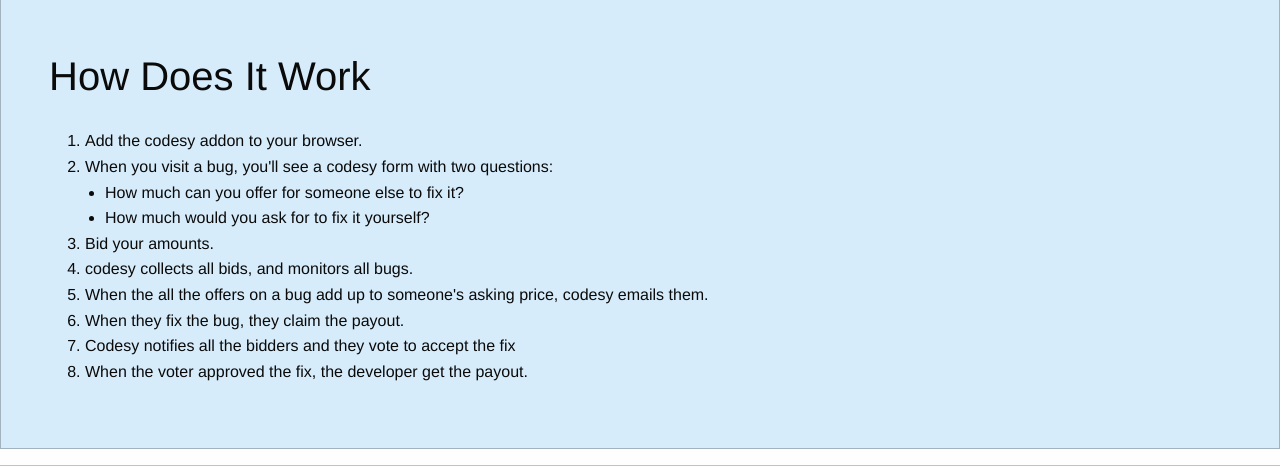
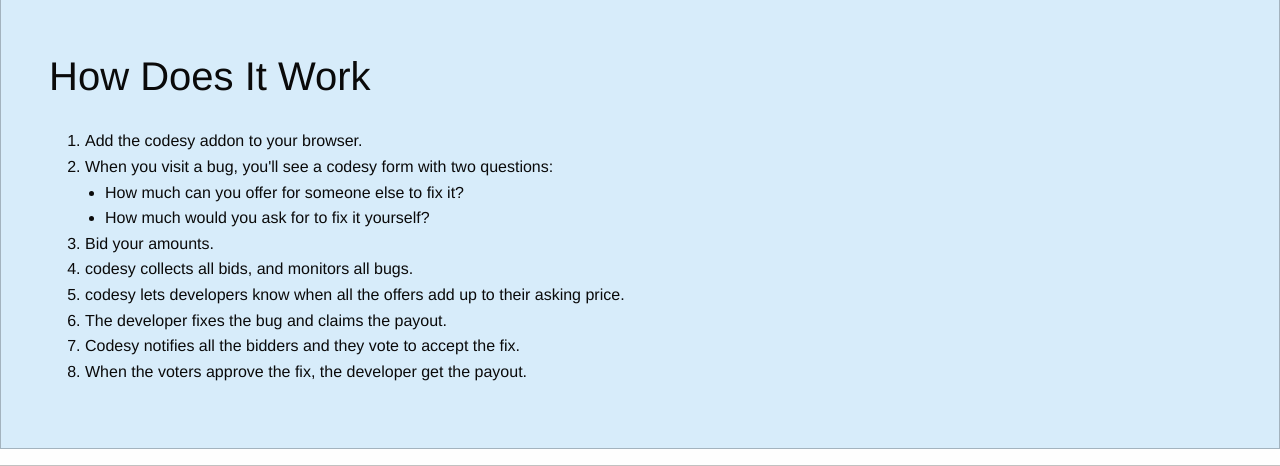
Before and after one commit to codesy/codesy, a Django app: page / in a window 1280 px wide. Shown: the part 733-1199 px from the top of the page. Run offline with Django 3.2, Linux system fonts and the light colour scheme; parts of the project's set-up code (start-up, migrations or seed data) failed here and were passed over; some libraries are stand-ins or nearby versions.

Commit message:
improve grammar for how it works

```diff
--- a/codesy/templates/includes/how_it_works.html
+++ b/codesy/templates/includes/how_it_works.html
@@ -12,10 +12,10 @@
        </ul>
        <li>Bid your amounts.</li>
        <li>codesy collects all bids, and monitors all bugs.</li>
-       <li>When the all the offers on a bug add up to someone's asking price, codesy emails them.</li>
-       <li>When they fix the bug, they claim the payout.</li>
-       <li>Codesy notifies all the bidders and they vote to accept the fix</li>
-       <li>When the voter approved the fix, the developer get the payout.</li>
+       <li>codesy lets developers know when all the offers add up to their asking price.</li>
+       <li>The developer fixes the bug and claims the payout.</li>
+       <li>Codesy notifies all the bidders and they vote to accept the fix.</li>
+       <li>When the voters approve the fix, the developer get the payout.</li>
      </ol>
 </div>
 </div>
```
